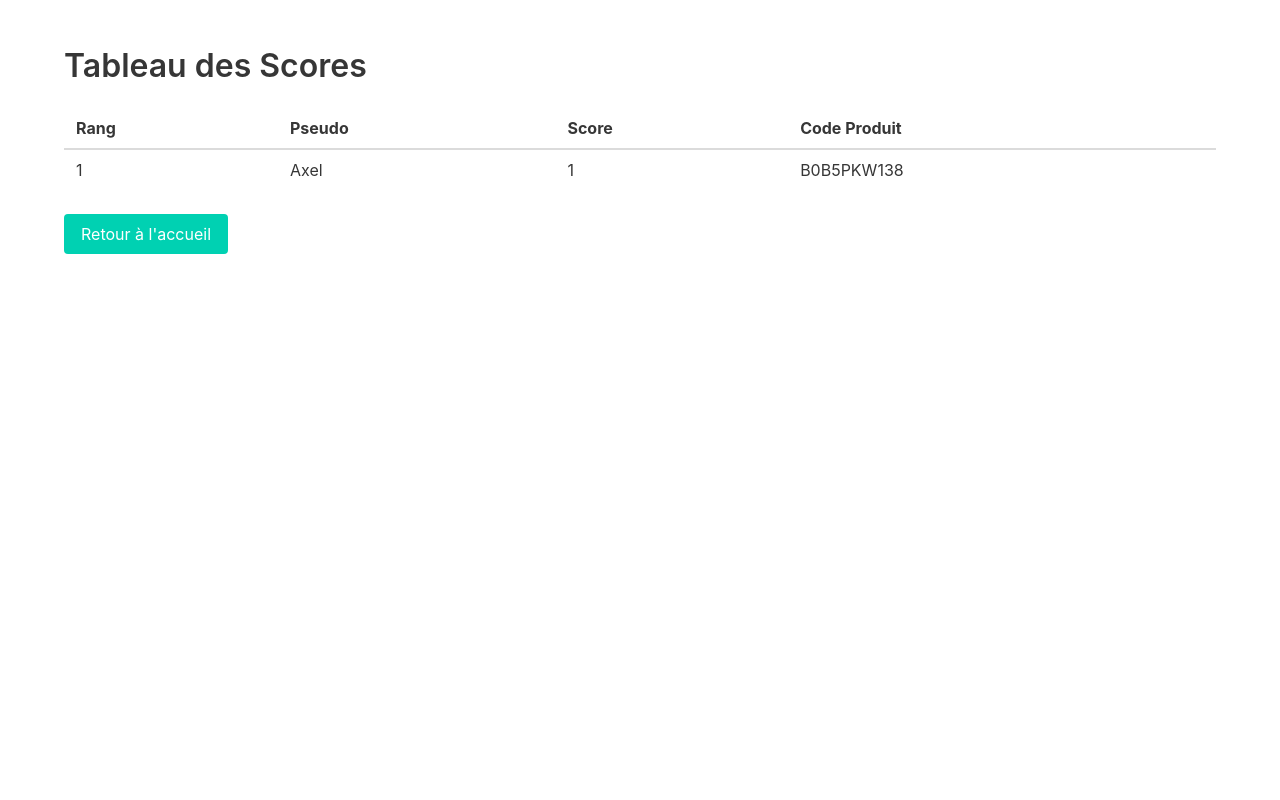
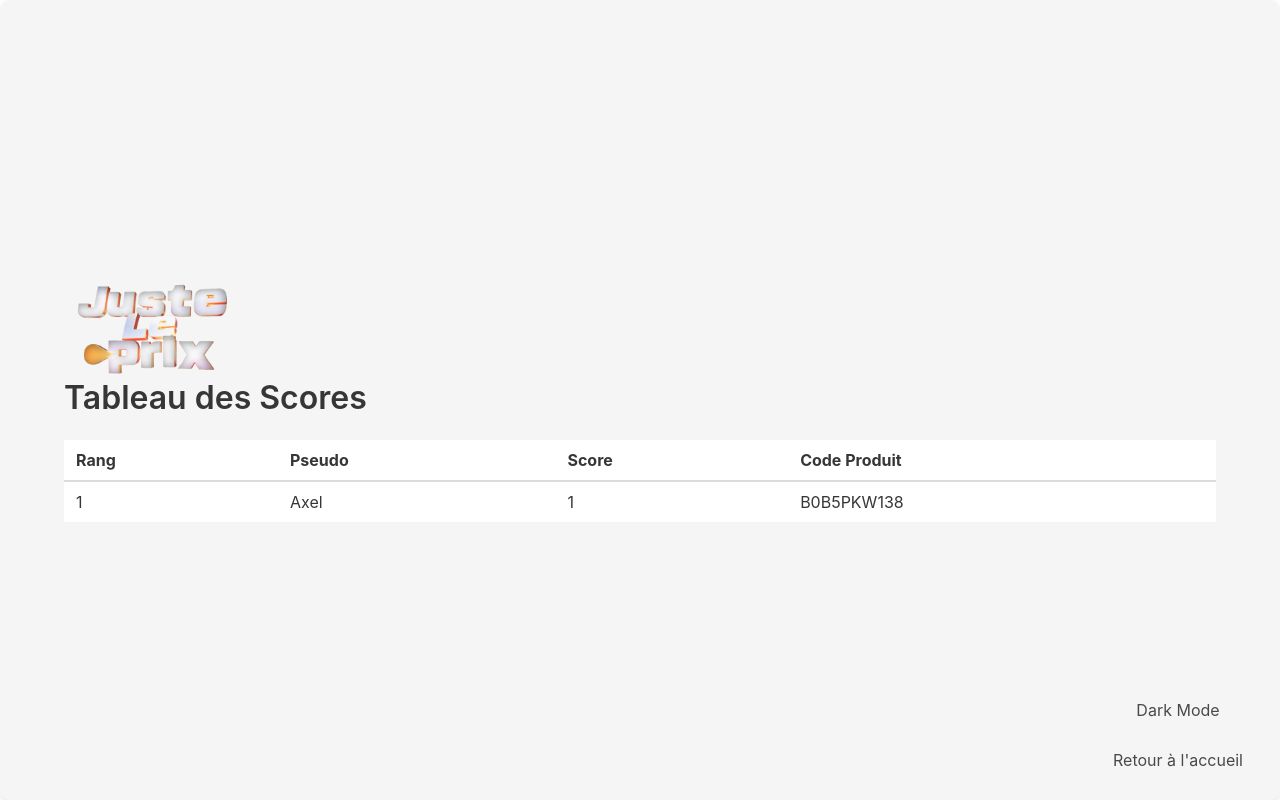
Before and after one commit to axelriv62/juste-le-prix, a Flask app: page /scores in a window 1280 px wide. Run offline with Flask 3, Linux system fonts and the light colour scheme; data comes from the database, SQL or seed files in the repository.

Commit message:
Changements apportés au style.

```diff
--- a/templates/scores.html
+++ b/templates/scores.html
@@ -5,34 +5,146 @@
     <meta name="viewport" content="width=device-width, initial-scale=1.0">
     <title>Tableau des scores</title>
     <link rel="stylesheet" href="https://cdn.jsdelivr.net/npm/bulma@0.9.3/css/bulma.min.css">
+    <style>
+
+        html, body {
+            height: 100%;
+            margin: 0;
+            padding: 0;
+        }
+
+        .section {
+            min-height: 100vh;
+            display: flex;
+            justify-content: center;
+            align-items: center;
+            background-color: #f5f5f5;
+            border-radius: 10px;
+            padding: 2rem;
+            box-shadow: 0px 4px 10px rgba(0, 0, 0, 0.1);
+        }
+
+        .dark-mode {
+            background-color: #121212;
+            color: #ffffff;
+        }
+
+        .dark-mode .section {
+            background-color: #1e1e1e;
+            box-shadow: 0px 4px 10px rgba(255, 255, 255, 0.1);
+        }
+
+        .dark-mode .table {
+            background-color: #333333;
+            color: #ffffff;
+            border-collapse: separate;
+            border-spacing: 0;
+        }
+
+        .dark-mode .table tr {
+            background-color: #2a2a2a;
+        }
+
+        .dark-mode .table tr + tr {
+            border-top: 2px solid #ffffff;
+        }
+
+        .dark-mode .button {
+            background-color: #333333;
+            color: #ffffff;
+            border: none;
+        }
+
+        .dark-mode .button:hover {
+            background-color: #444444;
+            border: none;
+        }
+
+        .bottom-right {
+            position: fixed;
+            bottom: 20px;
+            right: 20px;
+            display: flex;
+            flex-direction: column;
+            gap: 10px;
+        }
+
+        .button:hover {
+            transform: scale(1.05);
+            transition: transform 0.3s;
+            background-color: #444444;
+            border: none;
+        }
+
+        .dark-mode .button.is-light:hover {
+            color: #ffffff;
+        }
+
+        .dark-mode .title, .dark-mode th {
+            color: #ffffff;
+        }
+
+        .dark-mode .legend {
+            color: #ffffff;
+        }
+
+        .logo-image {
+            width: 170px;
+            height: auto;
+        }
+    </style>
 </head>
 <body>
 <section class="section">
     <div class="container">
+        <a href="{{ url_for('index') }}">
+            <img src="{{ url_for('static', filename='img/logo.png') }}" alt="Logo du Juste Prix" class="logo-image">
+        </a>
         <h1 class="title">Tableau des Scores</h1>
-        <table class="table is-striped is-fullwidth">
+        <table class="table is-fullwidth">
             <thead>
-                <tr>
-                    <th>Rang</th>
-                    <th>Pseudo</th>
-                    <th>Score</th>
-                    <th>Code Produit</th>
-                </tr>
+            <tr>
+                <th class="legend">Rang</th>
+                <th class="legend">Pseudo</th>
+                <th class="legend">Score</th>
+                <th class="legend">Code Produit</th>
+            </tr>
             </thead>
             <tbody>
-                {% for index, score in scores_enum %}
+            {% for index, score in scores_enum %}
                 <tr>
                     <td>{{ index }}</td>
                     <td>{{ score[0] }}</td>
                     <td>{{ score[1] }}</td>
                     <td>{{ score[2] }}</td>
                 </tr>
-                {% endfor %}
-            </tbody>
+            {% endfor %}
             </tbody>
         </table>
-        <a href="{{ url_for('index') }}" class="button is-primary">Retour à l'accueil</a>
+    </div>
+    <div class="bottom-right">
+        <button id="dark-mode-toggle" class="button is-light">Dark Mode</button>
+        <a href="{{ url_for('index') }}" class="button is-light">Retour à l'accueil</a>
     </div>
 </section>
+
+<script>
+    // Gestion du thème de l'application
+    document.getElementById('dark-mode-toggle').addEventListener('click', function() {
+        document.body.classList.toggle('dark-mode');
+        this.classList.toggle('is-dark');
+        this.classList.toggle('is-light');
+        this.textContent = document.body.classList.contains('dark-mode') ? 'Light Mode' : 'Dark Mode';
+        localStorage.setItem('darkMode', document.body.classList.contains('dark-mode'));
+    });
+
+    // Application du mode sombre si l'utilisateur l'avait activé
+    if (localStorage.getItem('darkMode') === 'true') {
+        document.body.classList.add('dark-mode');
+        document.getElementById('dark-mode-toggle').classList.add('is-dark');
+        document.getElementById('dark-mode-toggle').classList.remove('is-light');
+        document.getElementById('dark-mode-toggle').textContent = 'Light Mode';
+    }
+</script>
 </body>
 </html>
```
Also changed, not shown: templates/index.html (+17 -2 lines), templates/insertion.html (+7 -2 lines).
